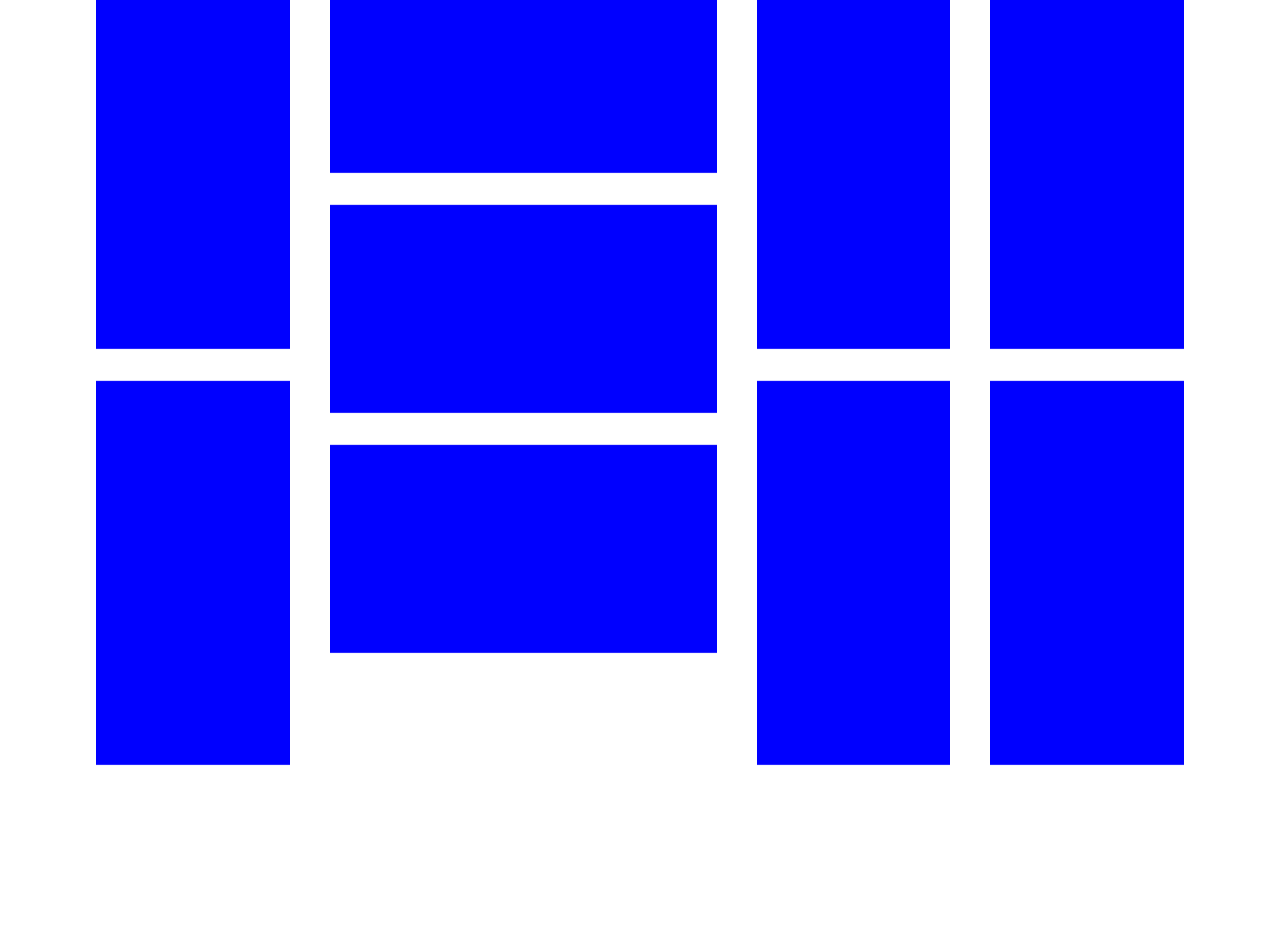
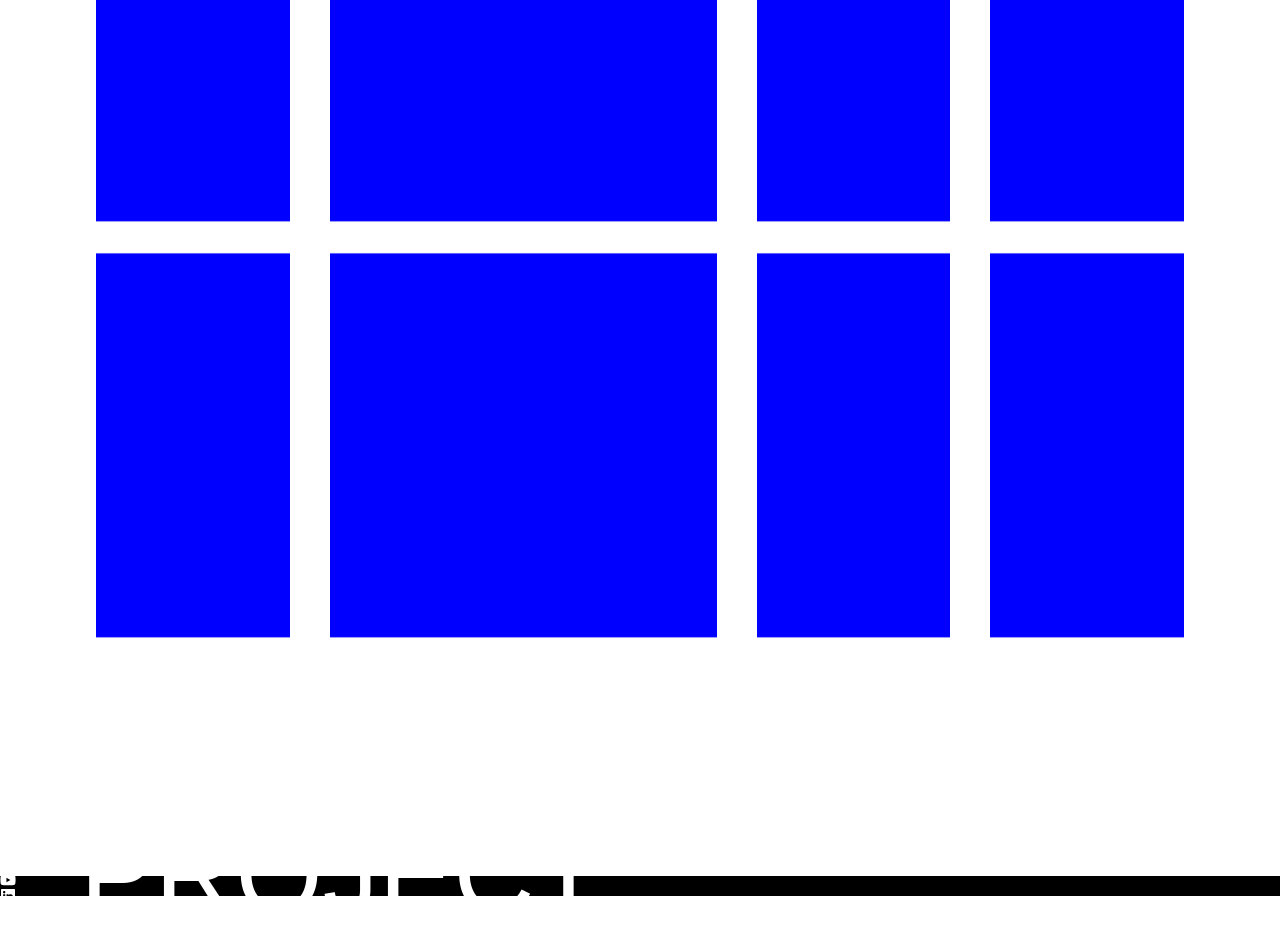
Before and after one commit to marketLube/Marketlub, a React (Vite) app: page / in a window 1280 px wide. Shown: the part 4620-5555 px from the top of the page. Built offline with nearby package versions, Linux system fonts and the light colour scheme.

Commit message:
text unwrap

```diff
--- a/sass/page/Footer/lets.scss
+++ b/sass/page/Footer/lets.scss
@@ -8,6 +8,9 @@
   align-items: center;
   align-content: center;
   height: 50vh;
+  margin-top: 10rem;
+  bottom:0;
+  // position: relative;
 }
 .lets-h6{
   font-weight: 100;
--- a/sass/page/Section5/gridSection.scss
+++ b/sass/page/Section5/gridSection.scss
@@ -1,9 +1,10 @@
 .grid-container {
   width: 100%;
   padding: 6rem;
-  margin: -28rem auto;
+  margin: -24rem auto;
   height: 150vh;
   background-color: white;
+  z-index: 1;
 
   &__filters {
     display: flex;
@@ -44,10 +45,6 @@
       height: 24rem;
       margin-bottom: 2rem;
     }
-    &--medium {
-      background-color: blue;
-      height: 13rem;
-      margin-bottom: 2rem;
-    }
+
   }
 }
--- a/src/SectionFive/GridSection.jsx
+++ b/src/SectionFive/GridSection.jsx
@@ -10,7 +10,7 @@ export const GridSection = () => {
   };
 
   return (
-    <Parallax speed={62}>
+    <Parallax speed={63}>
         <section className="grid-container">
           <div className="grid-container__filters">
             {["WEB SERVICE", "VIDEOS", "PHOTOSHOOTS", "BRANDING"].map(
@@ -28,14 +28,13 @@ export const GridSection = () => {
             )}
           </div>
           <div className="grid-container__bluebox">
-            <div className="grid-container__boxitem grid-container__boxitem ">
+            <div className="grid-container__boxitem grid-container__boxitem">
               <div className=" grid-container__boxitem--tall"></div>
               <div className=" grid-container__boxitem--tall"></div>
             </div>
             <div className="grid-container__boxitem grid-container__boxitem ">
-              <div className="grid-container__boxitem--medium"></div>
-              <div className="grid-container__boxitem--medium"></div>
-              <div className="grid-container__boxitem--medium"></div>
+              <div className="grid-container__boxitem--tall"></div>
+              <div className="grid-container__boxitem--tall"></div>
             </div>
             <div className="grid-container__boxitem grid-container__boxitem ">
               <div className=" grid-container__boxitem--tall"></div>
--- a/styles/sassStyle.css
+++ b/styles/sassStyle.css
@@ -305,9 +305,10 @@
 .grid-container {
   width: 100%;
   padding: 6rem;
-  margin: -28rem auto;
+  margin: -24rem auto;
   height: 150vh;
   background-color: white;
+  z-index: 1;
 }
 .grid-container__filters {
   display: flex;
@@ -345,11 +346,6 @@
   height: 24rem;
   margin-bottom: 2rem;
 }
-.grid-container__boxitem--medium {
-  background-color: blue;
-  height: 13rem;
-  margin-bottom: 2rem;
-}
 
 .lets {
   color: white;
@@ -361,6 +357,8 @@
   align-items: center;
   align-content: center;
   height: 50vh;
+  margin-top: 10rem;
+  bottom: 0;
 }
 
 .lets-h6 {
```
Also changed, not shown: 1 other file (tests, documents, lock files or other folders).
